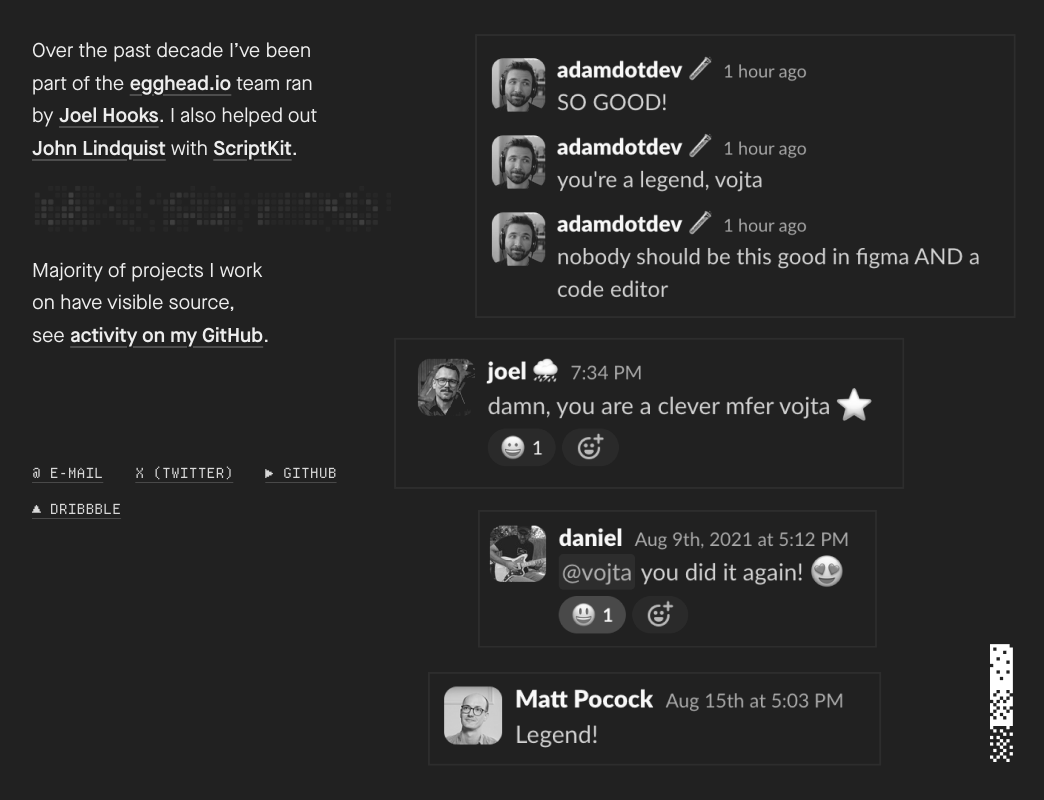
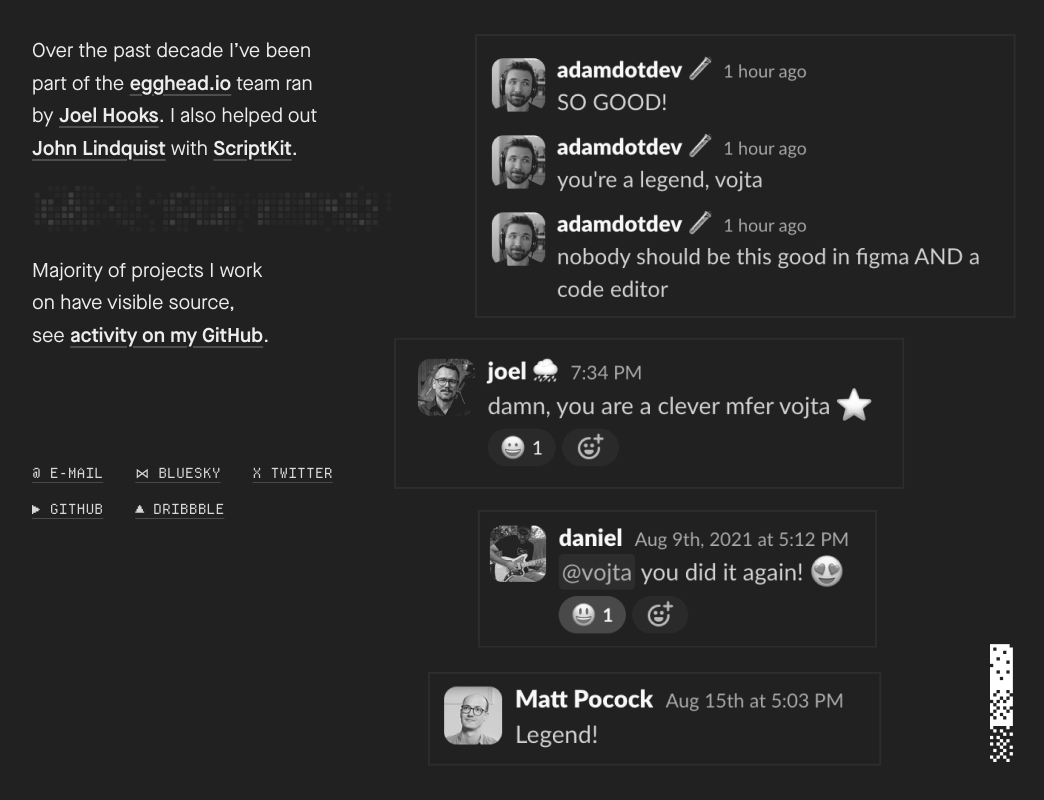
Before and after one commit to vojtaholik/vojta-io-next, a Next.js app: page / in a window 1280 px wide. Shown: the part 2122-2922 px from the top of the page, without its empty margins (116-1160 px from the left). Built offline with nearby package versions, Linux system fonts and the light colour scheme.

Commit message:
feat: add bluesky link

```diff
--- a/src/pages/index.tsx
+++ b/src/pages/index.tsx
@@ -200,12 +200,20 @@
               @ e-mail
             </Link>
             <Link
+              href="https://bsky.app/profile/vojta.io"
+              target="_blank"
+              rel="noopener noreferrer"
+              className="flex-shrink-0"
+            >
+              ⋈ BlueSky
+            </Link>
+            <Link
               href="https://x.com/vojta_holik"
               target="_blank"
               rel="noopener noreferrer"
               className="flex-shrink-0"
             >
-              X (Twitter)
+              X Twitter
             </Link>
             <Link
               href="https://github.com/vojtaholik"
```
